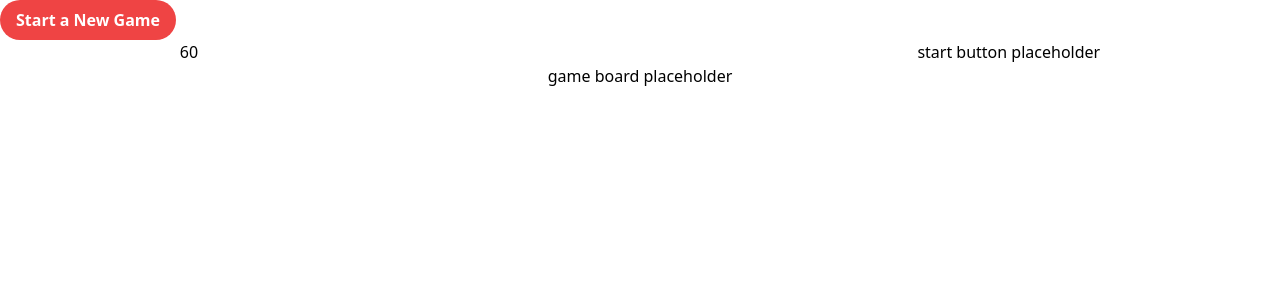
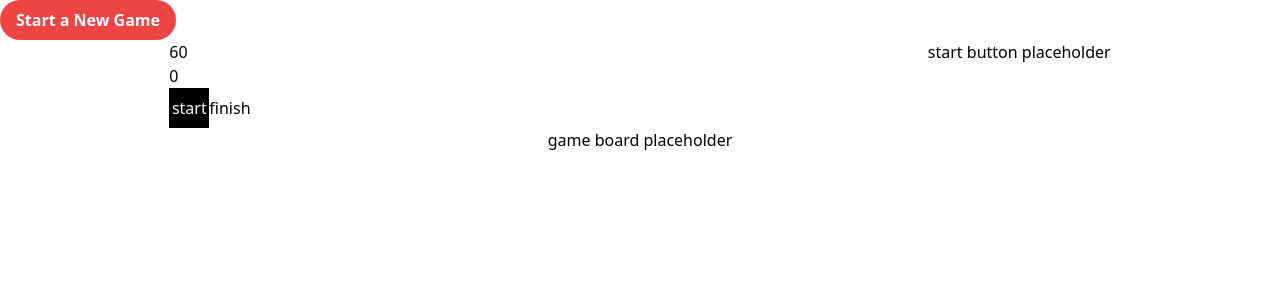
Before and after one commit to studiegrupp2/Whack-a-mole, a Next.js app: page /game in a window 1280 px wide. Shown: the top 300 px of the page. Built offline with nearby package versions, Linux system fonts and the light colour scheme.

Commit message:
lagt till en timer
tillfällig knapp till reaktions timer funktionen

```diff
--- a/src/app/game/page.tsx
+++ b/src/app/game/page.tsx
@@ -2,6 +2,7 @@
 import StartButton from "@/components/Button";
 import CountdownModal from "@/components/Countdown";
 import HighScoreModal from "@/components/HighScoreModal";
+import { ReactionTimer } from "@/components/ReactionTimer";
 
 // import Input from "@/components/Input";
 
@@ -64,6 +65,7 @@ const Game = () => {
               isGameOnGoing={isGameOngoing}
               handleFinish={handleGameTimerFinish}
             />
+            <ReactionTimer/>
           </div>
           <div className="game-points">
             <div>{/* {currentPoints} points */}</div>
--- a/src/app/page.tsx
+++ b/src/app/page.tsx
@@ -12,10 +12,12 @@ export default function WhackAMole() {
   };
 
   return (
-    <div className="flex flex-col h-dvh items-center justify-center">
+    <div className="flex flex-col h-dvh items-center justify-center bg-cover bg-center"
+      style={{
+      backgroundImage: "url('/start-bg.png')",
+    }}>
       <StartPageButton />
       <Input value={playerName} onChange={handleOnChange} />
-
       <HighScoreModalButton />
     </div>
   );
--- /dev/null
+++ b/src/components/ReactionTimer.tsx
@@ -0,0 +1,47 @@
+"use client"
+import React, { FC, useEffect, useState } from 'react'
+
+interface ReactionProps {
+  }
+
+export const ReactionTimer: React.FC<ReactionProps> = () => {
+  const [seconds, setSeconds] = useState(0);
+  const [hit, setHit] = useState<number[]>([]);
+  const [isRunning, setIsRunning] = useState(false);
+
+  const handleStart = () => {
+    setIsRunning(true)
+  }
+
+  const onHit = () => {
+    setHit([...hit, seconds]);
+    setSeconds(0);
+    setIsRunning(false)
+  };
+
+  useEffect(() => {
+    if (isRunning) {
+    setInterval(() => {
+        setSeconds((prevSeconds) => prevSeconds + 1);
+
+      }, 10);
+    } else {
+      clearInterval(0);
+
+    }
+  }, [isRunning]); //bytas till mole funktion ist
+
+  return (
+    <div>
+      <h1>{seconds}</h1>
+      <button className="w-10 h-10 bg-black text-white " onClick={handleStart}>start </button>
+      <button onClick={onHit}> finish</button>
+      <div>
+        {hit.map((h,i) => (
+            <li key={i}>{h} milliseconds</li>
+        ))}
+      </div>
+
+    </div>
+  )
+}
```
